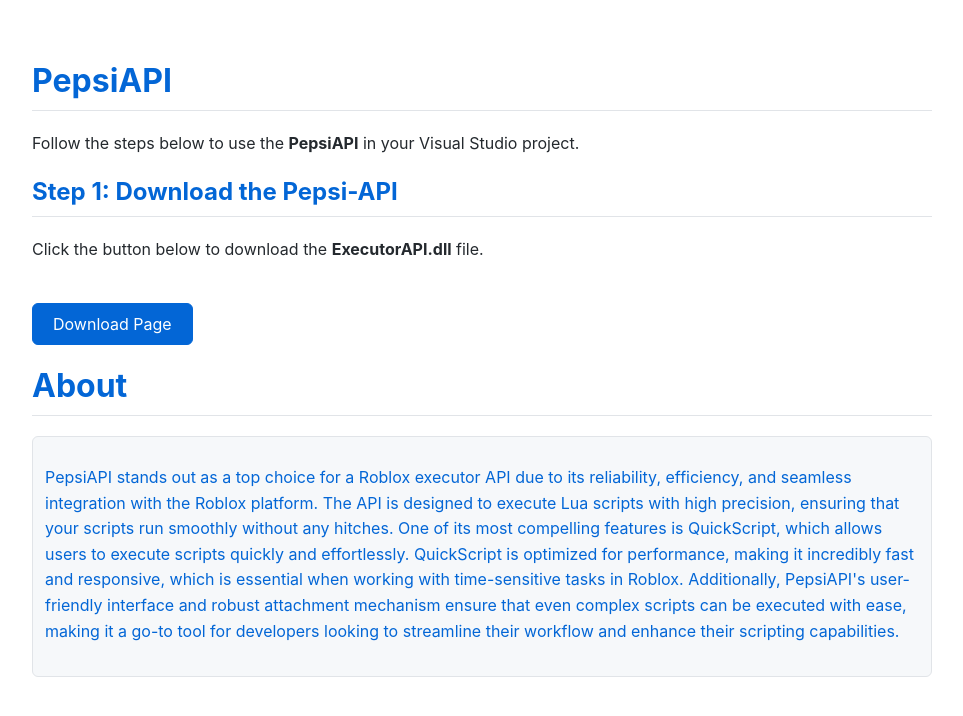
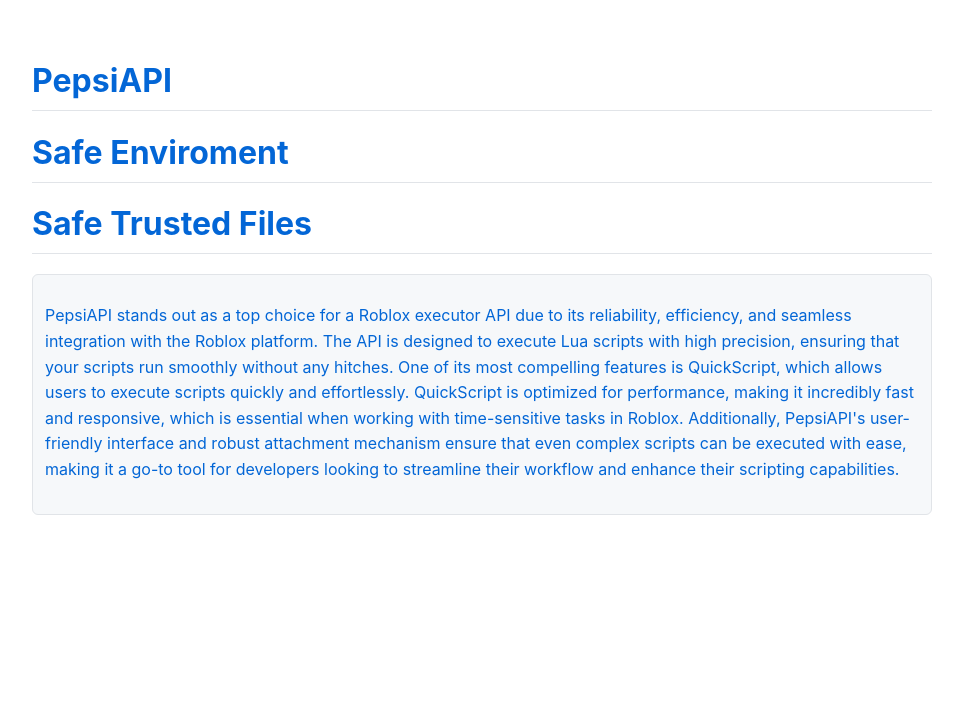
Before and after one commit to IAmTheExtremeUD/pepsiapi, a plain HTML site: page index.html in a window 1280 px wide. Shown: the whole page, without its empty margins (158-1121 px from the left). Drawn offline with Linux system fonts and the light colour scheme.

Commit message:
Update index.html

```diff
--- a/index.html
+++ b/index.html
@@ -102,14 +102,12 @@
 <body>
     <div class="container">
         <h1>PepsiAPI</h1>
-        <p>Follow the steps below to use the <strong>PepsiAPI</strong> in your Visual Studio project.</p>
-
-        <div class="step">
-            <h2>Step 1: Download the Pepsi-API</h2>
-            <p>Click the button below to download the <strong>ExecutorAPI.dll</strong> file.</p>
-            <a href="https://www.mediafire.com/file/ulzumlx2xknsv4a/pepsi-api.zip/file" class="download-button">Download Page</a>
-            <h1> About </h1>
-        </div>
+            <div class="step">
+                <h1>Safe Enviroment</h1>
+            </div>
+            <div class="step">
+                <h1>Safe Trusted Files</h1>
+            </div>
             <div class="code-block">
                 <p>PepsiAPI stands out as a top choice for a Roblox executor API due to its reliability, efficiency, and seamless integration with the Roblox platform. The API is designed to execute Lua scripts with high precision, ensuring that your scripts run smoothly without any hitches. One of its most compelling features is QuickScript, which allows users to execute scripts quickly and effortlessly. QuickScript is optimized for performance, making it incredibly fast and responsive, which is essential when working with time-sensitive tasks in Roblox. Additionally, PepsiAPI's user-friendly interface and robust attachment mechanism ensure that even complex scripts can be executed with ease, making it a go-to tool for developers looking to streamline their workflow and enhance their scripting capabilities.</p>
         </div>
```
